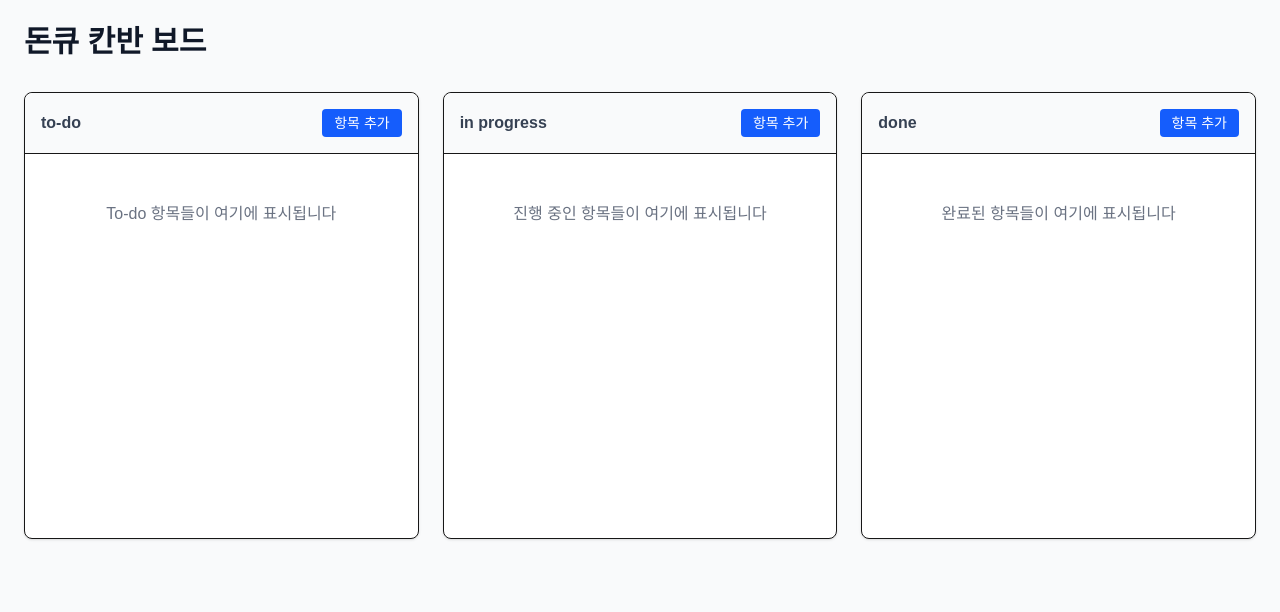
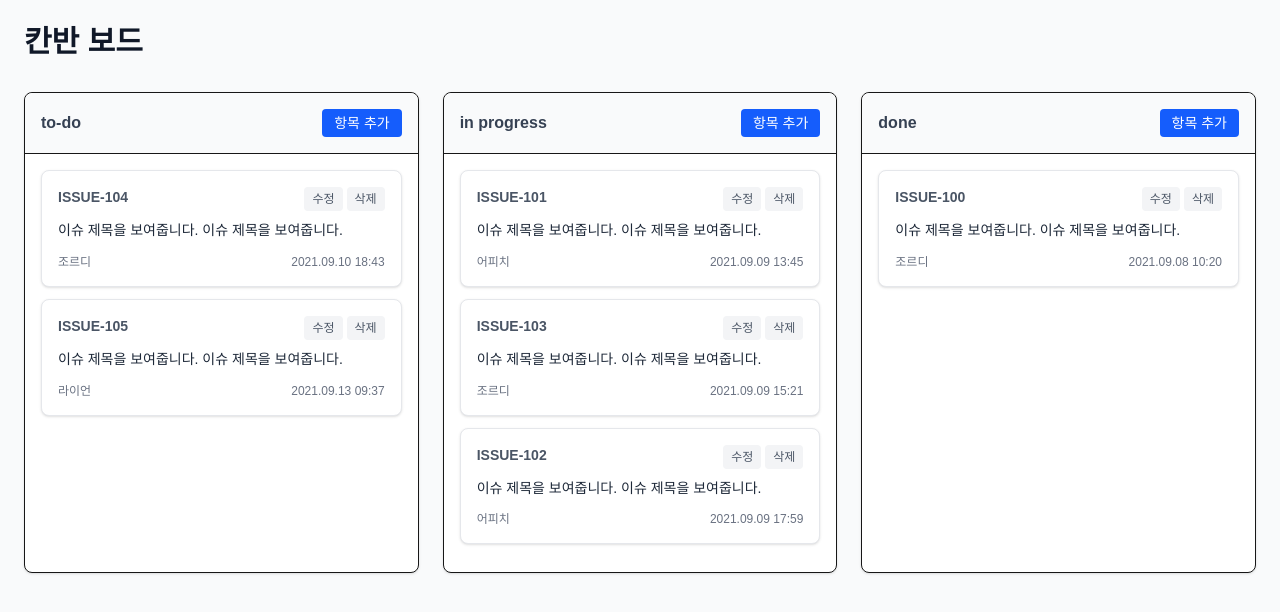
Before and after one commit to donqlee/react-kanban-board, a Next.js app: page /kanban in a window 1280 px wide. Shown: the top 612 px of the page. Built offline with nearby package versions, Linux system fonts and the light colour scheme.

Commit message:
feat: #8 TaskCard mockData and page

```diff
--- a/src/app/kanban/page.tsx
+++ b/src/app/kanban/page.tsx
@@ -1,10 +1,11 @@
+import TaskCard from '@/components/kanban/TaskCard';
+import { getTasksByStatus } from '@/config/mockData';
+
 export default function KanbanPage() {
   return (
     <main className="min-h-screen bg-gray-50 p-6">
       <div className="max-w-7xl mx-auto">
-        <h1 className="text-3xl font-bold text-gray-900 mb-8">
-          돈큐 칸반 보드
-        </h1>
+        <h1 className="text-3xl font-bold text-gray-900 mb-8">칸반 보드</h1>
 
         {/* 칸반 보드 기본 레이아웃 */}
         <div className="grid grid-cols-3 gap-6">
@@ -17,9 +18,14 @@ export default function KanbanPage() {
               </button>
             </div>
             <div className="p-4 min-h-96">
+              {getTasksByStatus('to-do').map((task) => (
+                <TaskCard key={task.id} task={task} />
+              ))}
+              {getTasksByStatus('to-do').length === 0 && (
                 <p className="text-gray-500 text-center mt-8">
                   To-do 항목들이 여기에 표시됩니다
                 </p>
+              )}
             </div>
           </div>
 
@@ -32,9 +38,14 @@ export default function KanbanPage() {
               </button>
             </div>
             <div className="p-4 min-h-96">
+              {getTasksByStatus('in-progress').map((task) => (
+                <TaskCard key={task.id} task={task} />
+              ))}
+              {getTasksByStatus('in-progress').length === 0 && (
                 <p className="text-gray-500 text-center mt-8">
                   진행 중인 항목들이 여기에 표시됩니다
                 </p>
+              )}
             </div>
           </div>
 
@@ -47,9 +58,14 @@ export default function KanbanPage() {
               </button>
             </div>
             <div className="p-4 min-h-96">
+              {getTasksByStatus('done').map((task) => (
+                <TaskCard key={task.id} task={task} />
+              ))}
+              {getTasksByStatus('done').length === 0 && (
                 <p className="text-gray-500 text-center mt-8">
                   완료된 항목들이 여기에 표시됩니다
                 </p>
+              )}
             </div>
           </div>
         </div>
--- /dev/null
+++ b/src/config/mockData.ts
@@ -0,0 +1,58 @@
+import type { Task } from '@/@types';
+
+// 테스트용 더미 데이터
+export const mockTasks: Task[] = [
+  {
+    id: 'ISSUE-104',
+    title: '이슈 제목을 보여줍니다. 이슈 제목을 보여줍니다.',
+    assignee: '조르디',
+    status: 'to-do',
+    createdAt: new Date('2021-09-10T18:43:00'),
+    updatedAt: new Date('2021-09-10T18:43:00'),
+  },
+  {
+    id: 'ISSUE-105',
+    title: '이슈 제목을 보여줍니다. 이슈 제목을 보여줍니다.',
+    assignee: '라이언',
+    status: 'to-do',
+    createdAt: new Date('2021-09-13T09:37:00'),
+    updatedAt: new Date('2021-09-13T09:37:00'),
+  },
+  {
+    id: 'ISSUE-101',
+    title: '이슈 제목을 보여줍니다. 이슈 제목을 보여줍니다.',
+    assignee: '어피치',
+    status: 'in-progress',
+    createdAt: new Date('2021-09-09T13:45:00'),
+    updatedAt: new Date('2021-09-09T13:45:00'),
+  },
+  {
+    id: 'ISSUE-103',
+    title: '이슈 제목을 보여줍니다. 이슈 제목을 보여줍니다.',
+    assignee: '조르디',
+    status: 'in-progress',
+    createdAt: new Date('2021-09-09T15:21:00'),
+    updatedAt: new Date('2021-09-09T15:21:00'),
+  },
+  {
+    id: 'ISSUE-102',
+    title: '이슈 제목을 보여줍니다. 이슈 제목을 보여줍니다.',
+    assignee: '어피치',
+    status: 'in-progress',
+    createdAt: new Date('2021-09-09T17:59:00'),
+    updatedAt: new Date('2021-09-09T17:59:00'),
+  },
+  {
+    id: 'ISSUE-100',
+    title: '이슈 제목을 보여줍니다. 이슈 제목을 보여줍니다.',
+    assignee: '조르디',
+    status: 'done',
+    createdAt: new Date('2021-09-08T10:20:00'),
+    updatedAt: new Date('2021-09-08T10:20:00'),
+  },
+];
+
+// 상태별로 작업들을 그룹화하는 함수
+export function getTasksByStatus(status: Task['status']) {
+  return mockTasks.filter((task) => task.status === status);
+}
```
Lines whose indentation alone changed are shown as unchanged.
